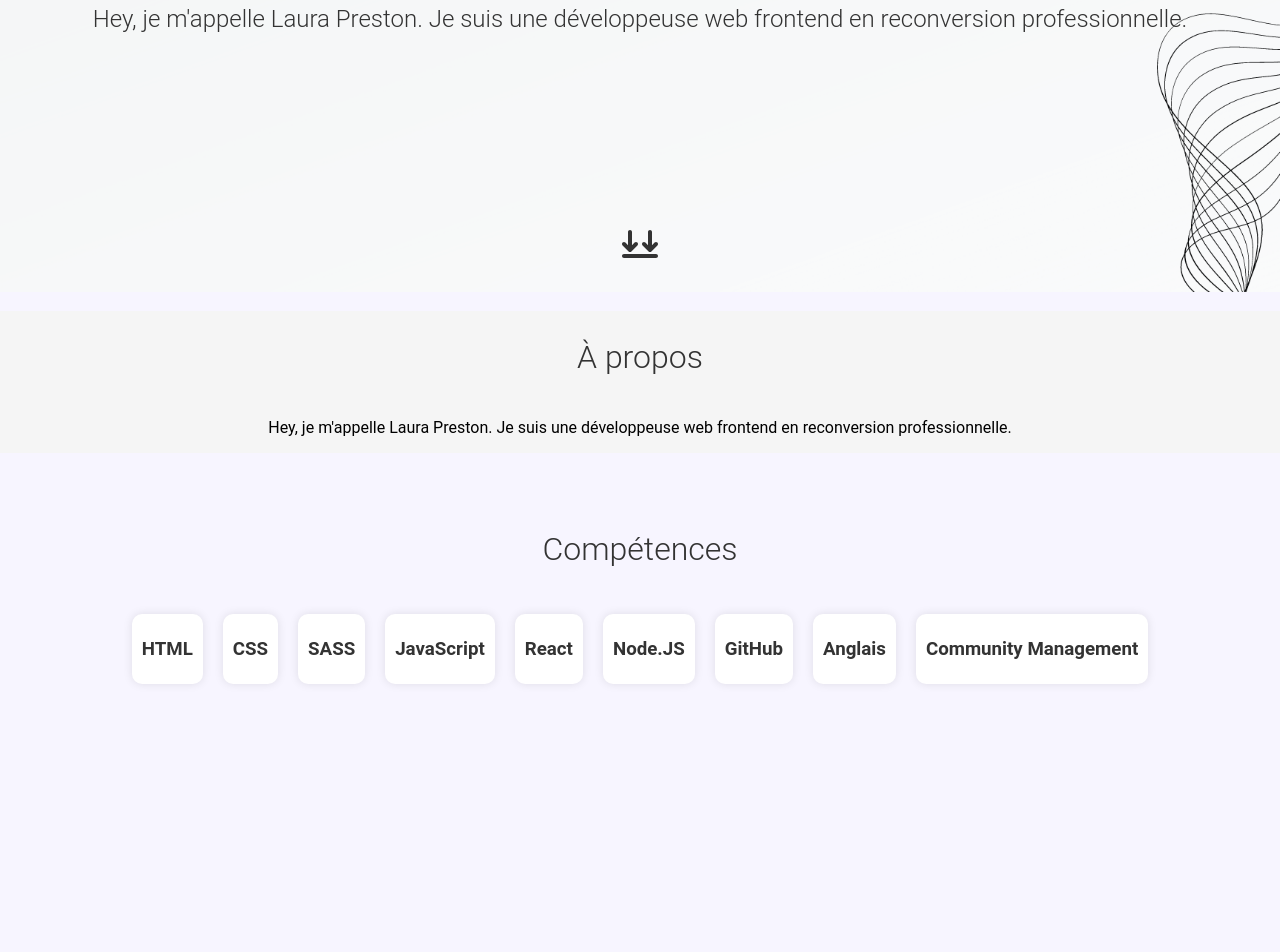
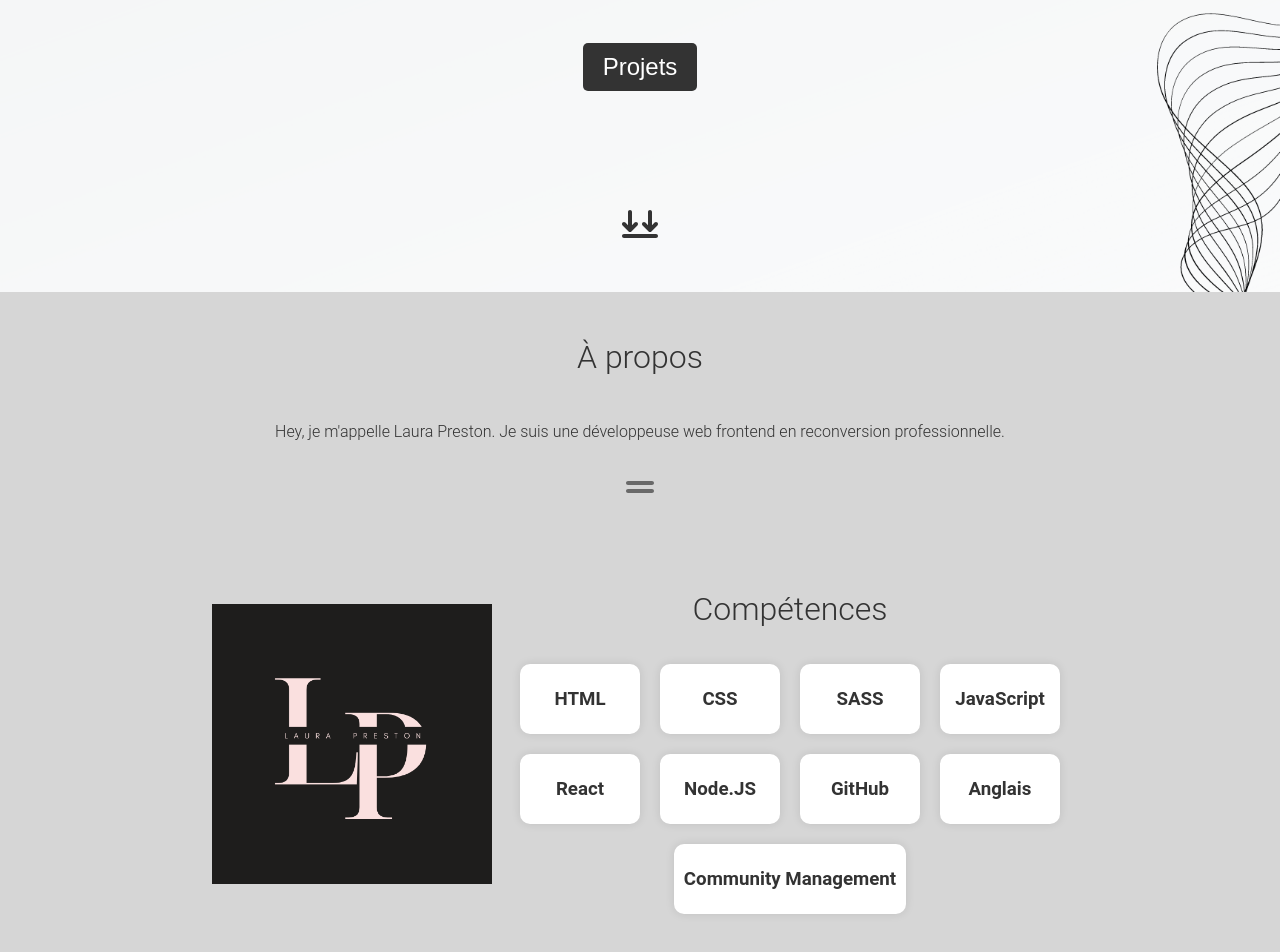
Before and after one commit to Kylauraine/portfoliov02, a React (Create React App) app in the folder portfolio/: page / in a window 1280 px wide. Shown: the part 508-1460 px from the top of the page. Before the commit the page ends 1262 px from the top, so only its background shows below. Built offline with nearby package versions, Linux system fonts and the light colour scheme.

Commit message:
Skills + logo OK

```diff
--- a/portfolio/src/App.scss
+++ b/portfolio/src/App.scss
@@ -1,5 +1,5 @@
 body {
-  background-color: #f7f5ff;
+  background-color: #d6d6d6;
   font-family: "Roboto", sans-serif;
   margin: 0;
   padding: 0;
--- a/portfolio/src/Components/About/About.jsx
+++ b/portfolio/src/Components/About/About.jsx
@@ -1,11 +1,14 @@
 import React from "react";
 import "./About.scss";
+import { FontAwesomeIcon } from "@fortawesome/react-fontawesome";
+import { faGripLines } from "@fortawesome/free-solid-svg-icons";
 
 const About = () => {
   return (
     <section className="About">
       <h2 className="About__title">À propos</h2>
       <p className="About__text">Hey, je m'appelle Laura Preston. Je suis une développeuse web frontend en reconversion professionnelle.</p>
+      <FontAwesomeIcon className="About__icon" icon={faGripLines} />
     </section>
   );
 };
--- a/portfolio/src/Components/About/About.scss
+++ b/portfolio/src/Components/About/About.scss
@@ -4,11 +4,23 @@
   align-items: center;
   flex-direction: column;
 
-  background-color: #f5f5f5;
-
   &__title {
     font-size: 2rem;
     font-weight: 300;
     color: #333;
   }
+
+  &__text {
+    font-size: 1rem;
+    font-weight: 300;
+    color: #333;
+    text-align: center;
+    margin: 20px;
+  }
+
+  &__icon {
+    margin: 10px 0;
+    font-size: 2rem;
+    color: #696969;
+  }
 }
--- a/portfolio/src/Components/Introduction/Introduction.jsx
+++ b/portfolio/src/Components/Introduction/Introduction.jsx
@@ -10,6 +10,7 @@ const Introduction = () => {
       <img className="Introduction__background" src={background_intro} alt="background" />
       <h2 className="Introduction__title">Développeuse web junior</h2>
       <p className="Introduction__text">Hey, je m'appelle Laura Preston. Je suis une développeuse web frontend en reconversion professionnelle.</p>
+      <button className="Introduction__button">Projets</button>
       <FontAwesomeIcon className="Introduction__arrowsdown" icon={faArrowsDownToLine} />
     </section>
   );
--- a/portfolio/src/Components/Introduction/Introduction.scss
+++ b/portfolio/src/Components/Introduction/Introduction.scss
@@ -27,10 +27,35 @@
     color: #333;
   }
 
+  &__button {
+    margin-top: 20px;
+    padding: 10px 20px;
+    border: none;
+    border-radius: 5px;
+    background-color: #333;
+    color: #fff;
+    font-size: 1.5rem;
+    font-weight: 300;
+    cursor: pointer;
+    transition: all 0.3s ease-in-out;
+
+    &:hover {
+      background-color: #fff;
+      color: #333;
+    }
+  }
+
   &__arrowsdown {
     position: absolute;
     bottom: 2rem;
     font-size: 2rem;
     color: #333;
+    padding-bottom: 20px;
+    cursor: pointer;
+    transition: all 0.3s ease-in-out;
+
+    &:hover {
+      transform: translateY(10px);
+    }
   }
 }
--- a/portfolio/src/Components/Skills/Skills.jsx
+++ b/portfolio/src/Components/Skills/Skills.jsx
@@ -1,9 +1,12 @@
 import React from "react";
 import "./Skills.scss";
+import logodark from "../../Assets/logo-dark.png";
 
 const Skills = () => {
   return (
     <div className="skills">
+      <img className="skills__logo" src={logodark} alt="logo" />
+      <div className="skills__global_container">
         <h2 className="skills__title">Compétences</h2>
         <div className="skills__container">
           <div className="skills__container__skill">
@@ -35,6 +38,7 @@ const Skills = () => {
           </div>
         </div>
       </div>
+    </div>
   );
 };
 
--- a/portfolio/src/Components/Skills/Skills.scss
+++ b/portfolio/src/Components/Skills/Skills.scss
@@ -1,15 +1,18 @@
 .skills {
   display: flex;
-  flex-direction: column;
+  flex-direction: row;
   align-items: center;
   justify-content: center;
-  margin-top: 50px;
-  margin-bottom: 50px;
+  width: 100%;
+  margin: auto 0;
 
-  &__title {
-    font-size: 2rem;
-    font-weight: 300;
-    color: #333;
+  &__global_container {
+    display: flex;
+    flex-direction: column;
+    align-items: center;
+
+    margin: 50px 0;
+    max-width: 45%;
   }
 
   &__container {
@@ -17,8 +20,24 @@
     flex-wrap: wrap;
     justify-content: center;
     align-items: center;
-    margin-top: 10px;
-    margin-bottom: 10px;
+  }
+
+  &__logo {
+    width: 280px;
+    height: 280px;
+    margin: 10px;
+    max-width: 45%;
+    transition: all 0.3s ease-in-out;
+
+    &:hover {
+      transform: scale(1.05);
+    }
+  }
+
+  &__title {
+    font-size: 2rem;
+    font-weight: 300;
+    color: #333;
   }
 
   &__container__skill {
@@ -31,7 +50,7 @@
     border-radius: 10px;
     box-shadow: 0 0 10px rgba(0, 0, 0, 0.1);
     background-color: #fff;
-    width: auto;
+    min-width: 100px;
     height: 50px;
     transition: all 0.3s ease-in-out;
     font-size: 1rem;
```
Also changed, not shown: portfolio/src/Assets/logo-dark.png (added), portfolio/src/Assets/logo-light.png (added). Lines whose indentation alone changed are shown as unchanged.
